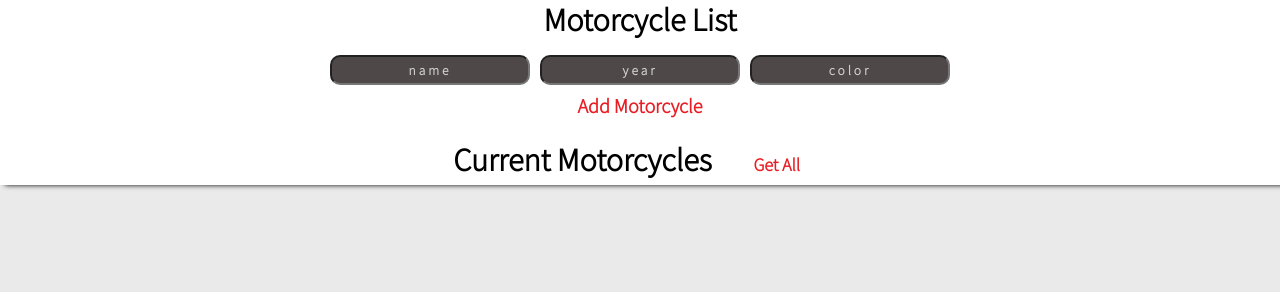
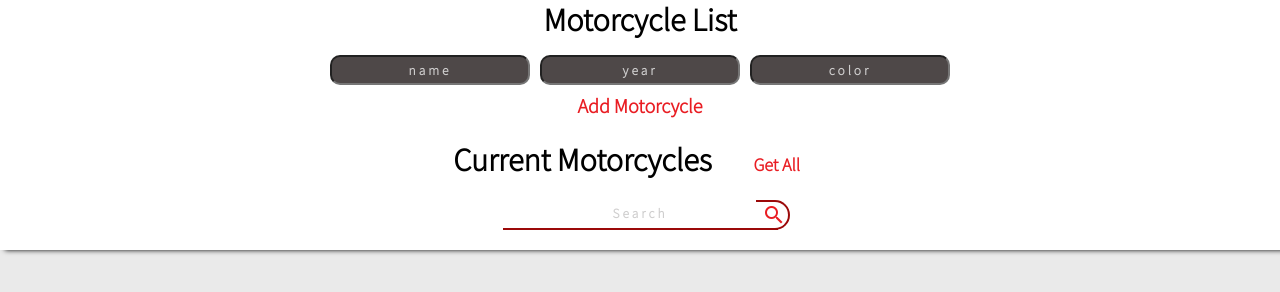
Before and after one commit to MichaelD3289/motorcycle-prac-app, a website: page Client/home.html in a window 1280 px wide. Drawn offline with nearby package versions, Linux system fonts and the light colour scheme.

Commit message:
added search bar and style, still needs functionality

```diff
--- a/Client/home.html
+++ b/Client/home.html
@@ -23,6 +23,10 @@
   <button class="addMotoBtn">Add Motorcycle</button>
 </form>
 <h1 class="currentMoto">Current Motorcycles<button id="getAll">Get All</button></h1>
+<form class="searchForm">
+  <input id="search" type="text" placeholder="Search" class="input">
+  <button class="material-icons searchBtn md-red">search</button>
+</form>
 
 </div>
 <section id="motorcycle-container">
--- a/Client/main.js
+++ b/Client/main.js
@@ -66,18 +66,18 @@ function getMotorcycles() {
           <section class="motorcycleCardForm ${id}">
           <h1 class="motoCardTitle">Motorcycle</h1>
           <div class="motoDivider">
-          <h2 class="name" id="${name} class="">Name: ${name}</h2>
-          <input placeholder="Change Name" class="input name${id}"/>
+          <h2 class="name" id="${name}">Name: ${name}</h2>
+          <input placeholder="Change Name" class="input name ${id}"/>
           </div>
 
           <div class="motoDivider">
           <h2 class="year" id="${year}">Year: ${year}</h2>
-          <input placeholder="Change Year" class="input year${id}" maxlength="4"/>
+          <input placeholder="Change Year" class="input year ${id}" maxlength="4"/>
           </div>
 
           <div class="motoDivider">
           <h2 class="color" id="${color}">Color: ${color}</h2>
-          <input placeholder="Change Color" class="input color${id}"/>
+          <input placeholder="Change Color" class="input color ${id}"/>
           </div>
 
           </section>
@@ -142,23 +142,24 @@ function updateMoto(e) {
   const currentYear = firstDivider.nextElementSibling.firstChild.nextElementSibling.id
   const currentColor = firstDivider.nextElementSibling.nextElementSibling.firstChild.nextElementSibling.id
 
-  if(isNaN(yearInput.value) || yearInput.value.split('').length !== 4) {
+  if(isNaN(yearInput.value) || yearInput.value.split('').length !== 4 && yearInput.value.split('').length !== 0) {
     alert('Year must be a number and formatted XXXX. ex(2015)')
     yearInput.value = "";
     return
   }
 
  if(nameInput.value === "") {
-   nameInput = currentName;
- } else {
+   nameInput = currentName
+ }  else {
    nameInput = nameInput.value;
  }
 
- if(yearInput.value === "") {
-   yearInput = currentYear;
+
+ if (yearInput.value === "") {
+   yearInput = currentYear
  } else {
-  yearInput = yearInput.value;
-}
+   yearInput = yearInput.value
+ }
 
  if(colorInput.value === "") {
    colorInput = currentColor;
--- a/Client/style.css
+++ b/Client/style.css
@@ -223,3 +223,56 @@ button {
   letter-spacing: 2px;
   text-align: center;
 }
+
+.searchForm {
+  height: 30px;
+  width: 300px;
+  margin: auto;
+  position: relative;
+  margin-bottom: 35px;
+
+}
+
+#search {
+  width: 275px;
+  background-color: white;
+  border: none;
+  border-bottom: rgb(155, 9, 9) 2px solid;
+  /* box-shadow: 1px 1px 4px #e91d23; */
+  outline: none;
+border-radius: 0;
+color: black;
+}
+
+.searchBtn {
+  height: 30px;
+  width: 34px;
+  position: absolute;
+  right: 0;
+  top: 15px;
+  border-radius: 0px 20px 20px 0px;
+  background-color: white;
+  border: none;
+  border-bottom: rgb(155, 9, 9) 2px solid;
+  border-right: rgb(155, 9, 9) 2px solid;
+  border-top: rgb(155, 9, 9) 2px solid;
+
+}
+
+
+
+.searchForm:hover .searchBtn {
+  border-bottom: #4e4848 2px solid;
+  border-right: #4e4848 2px solid;
+  border-top: #4e4848 2px solid;
+  stroke-linecap: round;
+}
+
+.searchForm:hover  #search {
+  border-bottom: #4e4848 2px solid;
+}
+
+.searchBtn:hover {
+  color: white;
+  background-color: #4e4848;
+}
```
Also changed, not shown: Server/seed.js (+8 -3 lines).
